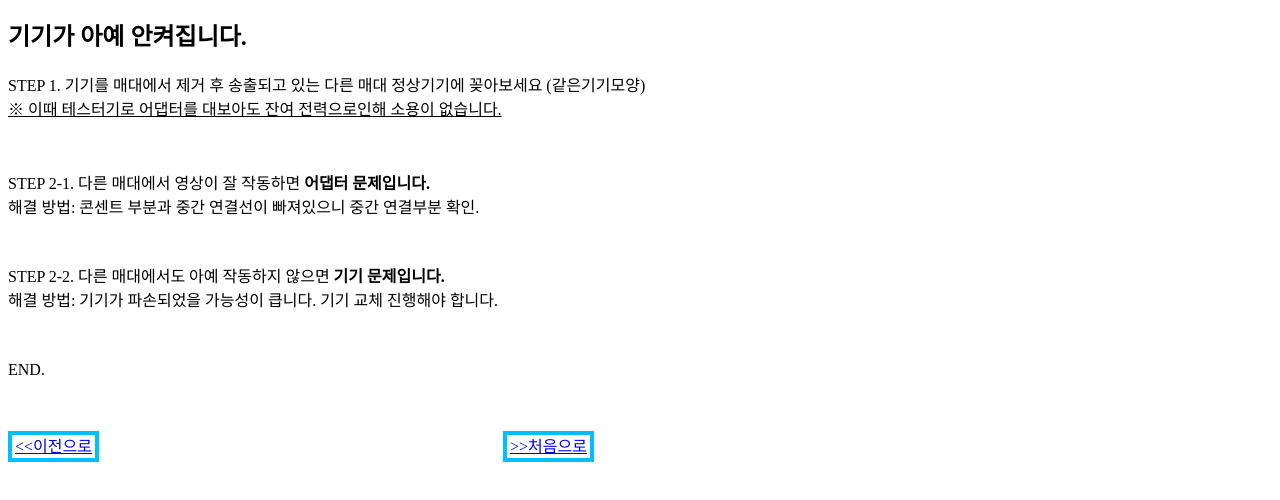
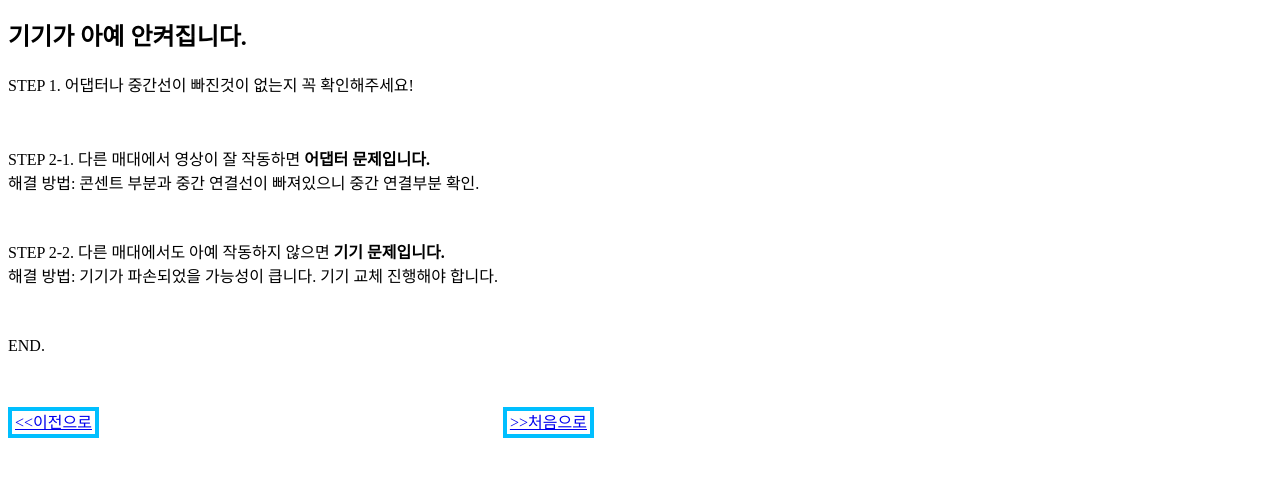
Before and after one commit to JaeKang20/ADMILL, a plain HTML site: page in1.html in a window 1280 px wide. Shown: the part 50-550 px from the top of the page. Drawn offline with Linux system fonts and the light colour scheme.

Commit message:
Add files via upload

```diff
--- a/in1.html
+++ b/in1.html
@@ -43,8 +43,7 @@
 
 <h2>기기가 아예 안켜집니다.</h2>
 
-<p>STEP 1. 기기를 매대에서 제거 후 송출되고 있는 다른 매대 정상기기에 꽂아보세요 (같은기기모양)
-<br><u> ※ 이때 테스터기로 어댑터를 대보아도 잔여 전력으로인해 소용이 없습니다.</u></p>
+<p>STEP 1. 어댑터나 중간선이 빠진것이 없는지 꼭 확인해주세요!</p>
 
 <p style="margin-top: 50px;">
     STEP 2-1. 다른 매대에서 영상이 잘 작동하면
```
Also changed, not shown: moniter1.html (+2 -3 lines).
